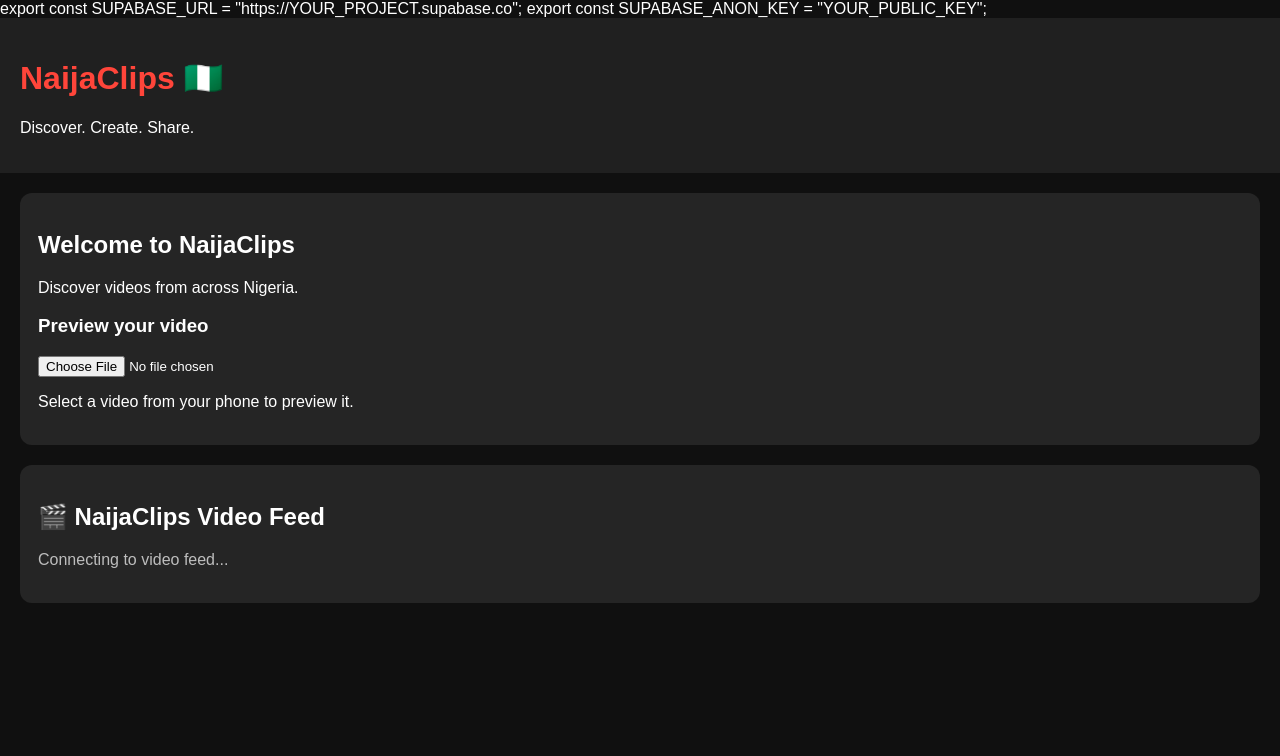
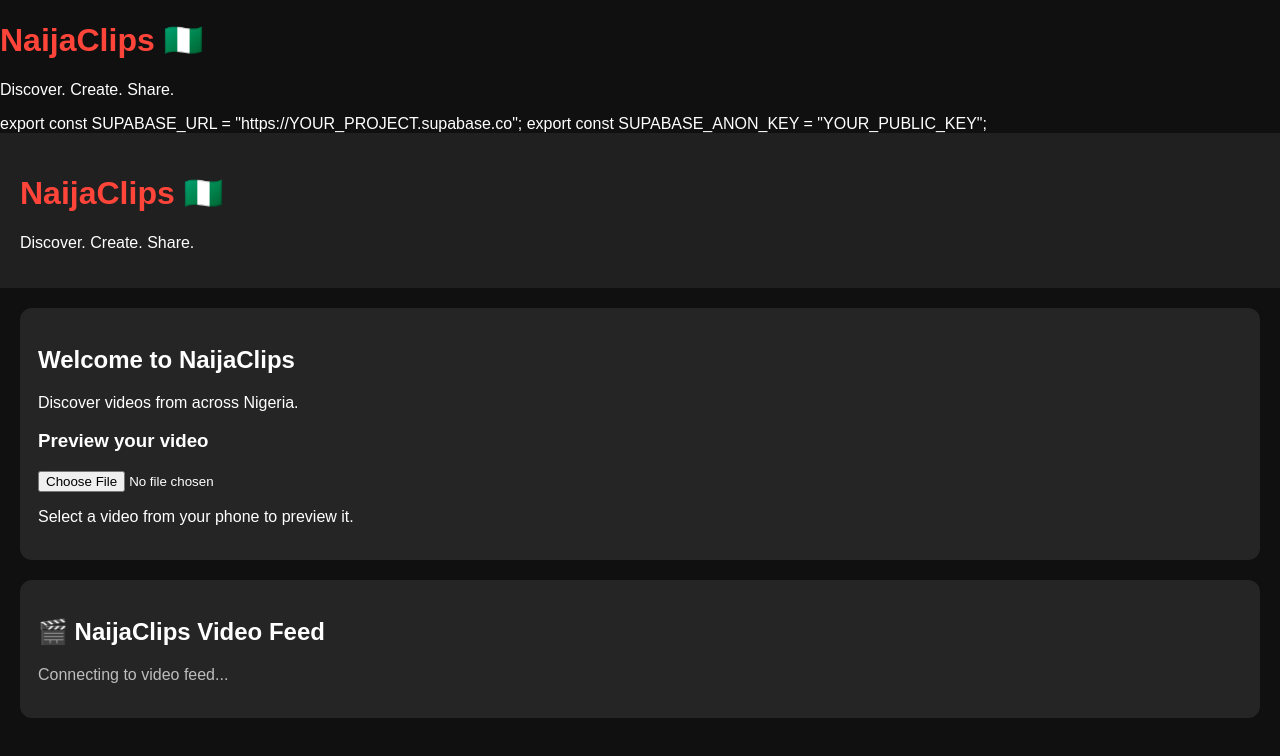
Before and after one commit to samuelsabastine48-hub/Naijaclips-, a plain HTML site: page public/index.html in a window 1280 px wide. Drawn offline with Linux system fonts and the light colour scheme.

Commit message:
Update index.html

```diff
--- a/public/index.html
+++ b/public/index.html
@@ -1,3 +1,17 @@
+
+<!DOCTYPE html>
+<html lang="en">
+<head>
+  <meta charset="UTF-8">
+  <meta name="viewport" content="width=device-width, initial-scale=1">
+  <title>NaijaClips 🇳🇬</title>
+</head>
+<body>
+  <h1>NaijaClips 🇳🇬</h1>
+  <p>Discover. Create. Share.</p>
+</body>
+</html>
+
 export const SUPABASE_URL = "https://YOUR_PROJECT.supabase.co";
 export const SUPABASE_ANON_KEY = "YOUR_PUBLIC_KEY";
 <!DOCTYPE html>
```
